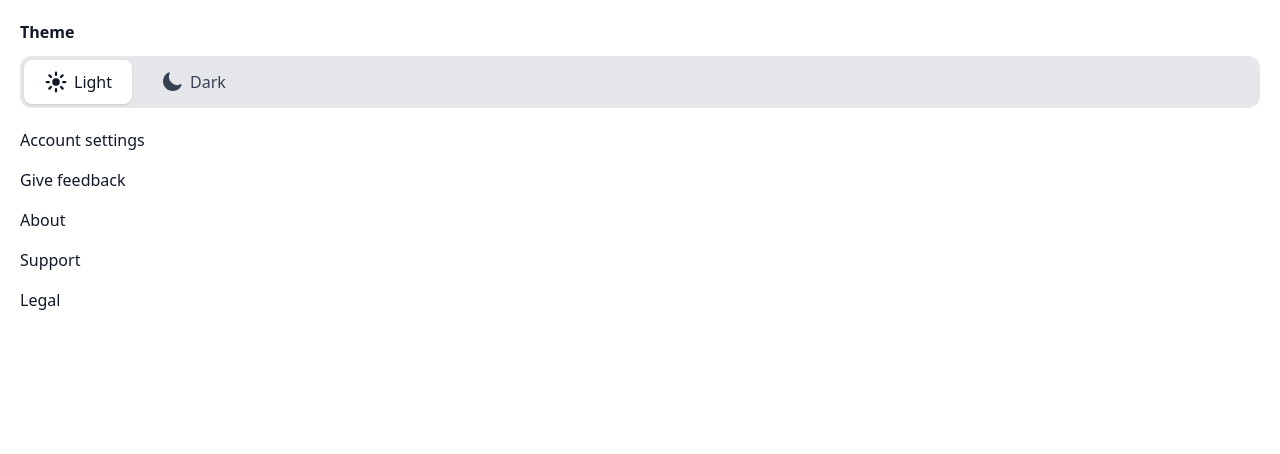
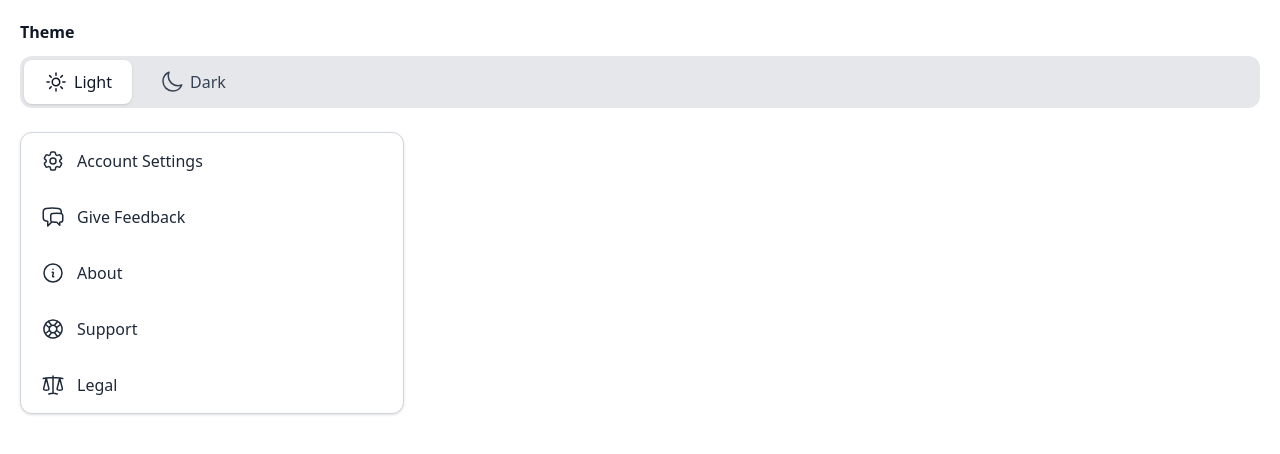
Before and after one commit to TeluadOat/theme-switcher-app, a React (Vite) app: page / in a window 1280 px wide. Shown: the top 454 px of the page. Built offline with nearby package versions, Linux system fonts and the light colour scheme.

Commit message:
feat: add styles to Others and ThemeToggle components

```diff
--- a/src/components/Others.jsx
+++ b/src/components/Others.jsx
@@ -1,15 +1,38 @@
 import { useContext } from "react"
 import { ThemeContext } from "../context/ThemeContext.jsx";
 
+import {
+    Cog6ToothIcon,
+    ChatBubbleLeftRightIcon,
+    InformationCircleIcon,
+    LifebuoyIcon,
+    ScaleIcon
+} from "@heroicons/react/24/outline";
+
 export default function Others() {
     const { theme } = useContext(ThemeContext);
+
+    const items = [
+        { label: "Account Settings", icon: Cog6ToothIcon, onClick: () => navigate("/settings") },
+        { label: "Give Feedback", icon: ChatBubbleLeftRightIcon, onClick: () => console.log("Go to feedback") },
+        { label: "About", icon: InformationCircleIcon, onClick: () => console.log("Go to about") },
+        { label: "Support", icon: LifebuoyIcon, onClick: () => console.log("Go to support") },
+        { label: "Legal", icon: ScaleIcon, onClick: () => console.log("Go to legal") },
+    ];
+
     return (
-        <div className={`flex flex-col gap-4 mt-5`} >
-            < span > Account settings</ span>
-            <span>Give feedback</span>
-            <span>About</span>
-            <span>Support</span>
-            <span>Legal</span>
-        </div>
+        <div className="mt-6 w-full max-w-sm">
+            <div className={`flex flex-col rounded-xl shadow-sm border transition-colors overflow-hidden ${theme === "light" ? "bg-white border-gray-300" : "bg-gray-800 border-gray-700"}`}>
+                {items.map((items, index) => {
+                    const Icon = items.icon;
+                    return (
+                        <button key={index} onClick={items.onClick} className={`flex items-center gap-3 px-5 py-4 text-left transition-all ${theme === "light" ? "hover:bg-gray-100 text-gray-800" : "hover:bg-gray-700 text-gray-200"}`}>
+                            <Icon className="h-6 w-6" />
+                            <span className="font-medium">{items.label}</span>
+                        </button>
+                    )
+                })}
+            </div>
+        </div >
     )
 }
--- a/src/components/ThemeToggle.jsx
+++ b/src/components/ThemeToggle.jsx
@@ -1,7 +1,7 @@
 import { useContext } from "react";
 import { ThemeContext } from "../context/ThemeContext.jsx";
-import { MoonIcon } from '@heroicons/react/16/solid';
-import { SunIcon } from "@heroicons/react/16/solid";
+import { MoonIcon } from '@heroicons/react/24/outline';
+import { SunIcon } from "@heroicons/react/24/outline";
 
 export default function ThemeToggle() {
     const { theme, toggleLightTheme, toggleDarkTheme } = useContext(ThemeContext);
```
